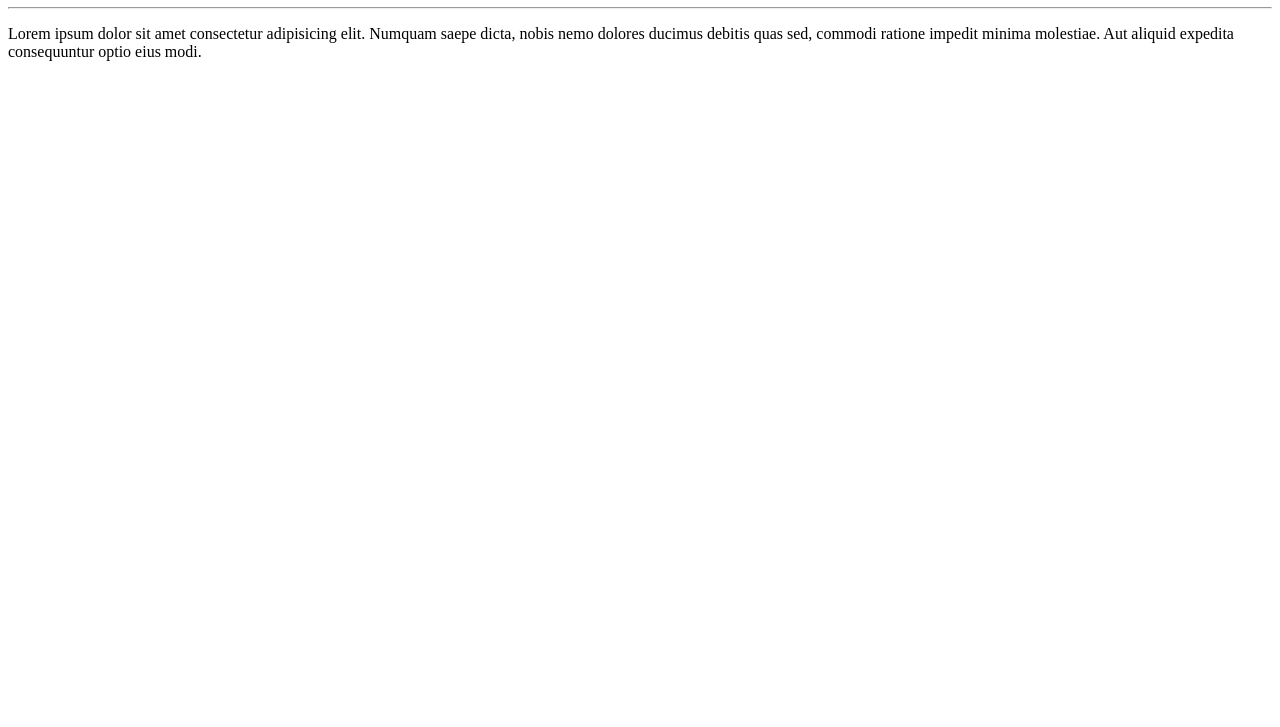
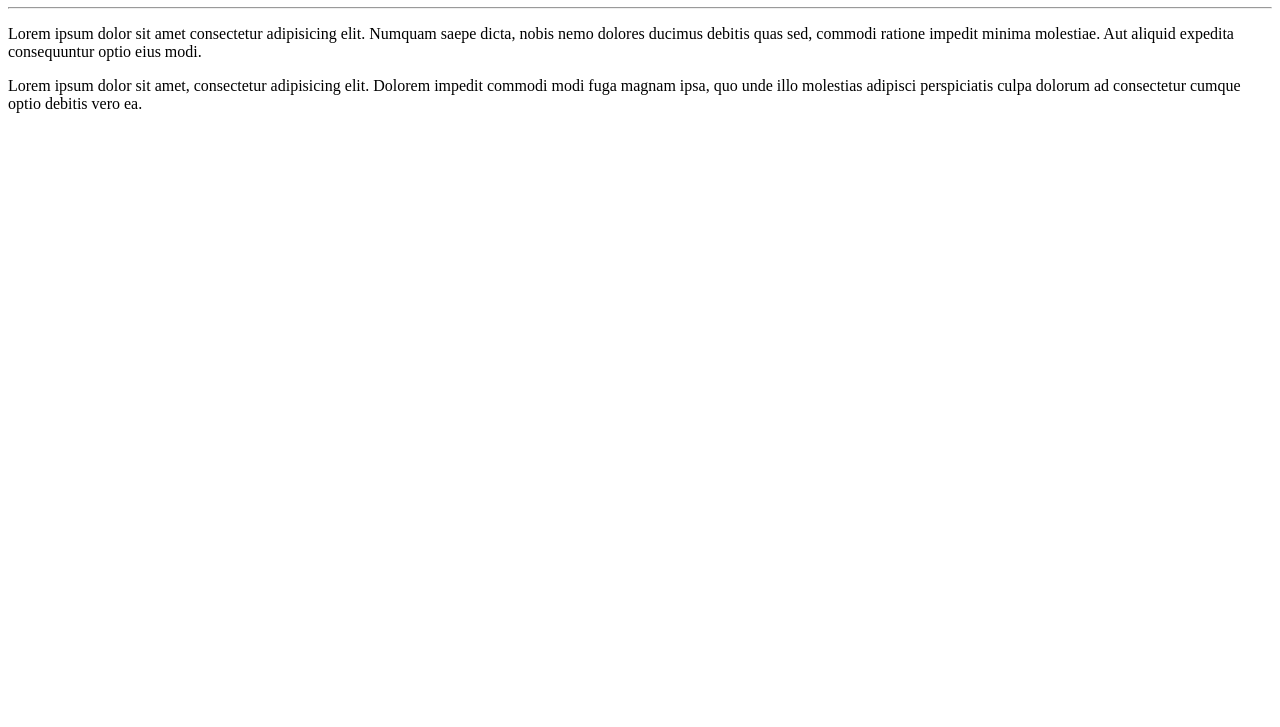
Before and after one commit to GuiAmerico/Git-e-GitHub-curso-em-video, a plain HTML site: page site-exemplo/index.html in a window 1280 px wide. Shown: the part 73-800 px from the top of the page. Drawn offline with Linux system fonts and the light colour scheme.

Commit message:
Adicionei um parágrafo

```diff
--- a/site-exemplo/index.html
+++ b/site-exemplo/index.html
@@ -10,5 +10,6 @@
     <h1>Olá, Mundo!</h1>
     <hr>
     <p>Lorem ipsum dolor sit amet consectetur adipisicing elit. Numquam saepe dicta, nobis nemo dolores ducimus debitis quas sed, commodi ratione impedit minima molestiae. Aut aliquid expedita consequuntur optio eius modi.</p>
+    <p>Lorem ipsum dolor sit amet, consectetur adipisicing elit. Dolorem impedit commodi modi fuga magnam ipsa, quo unde illo molestias adipisci perspiciatis culpa dolorum ad consectetur cumque optio debitis vero ea.</p>
 </body>
 </html>
```
